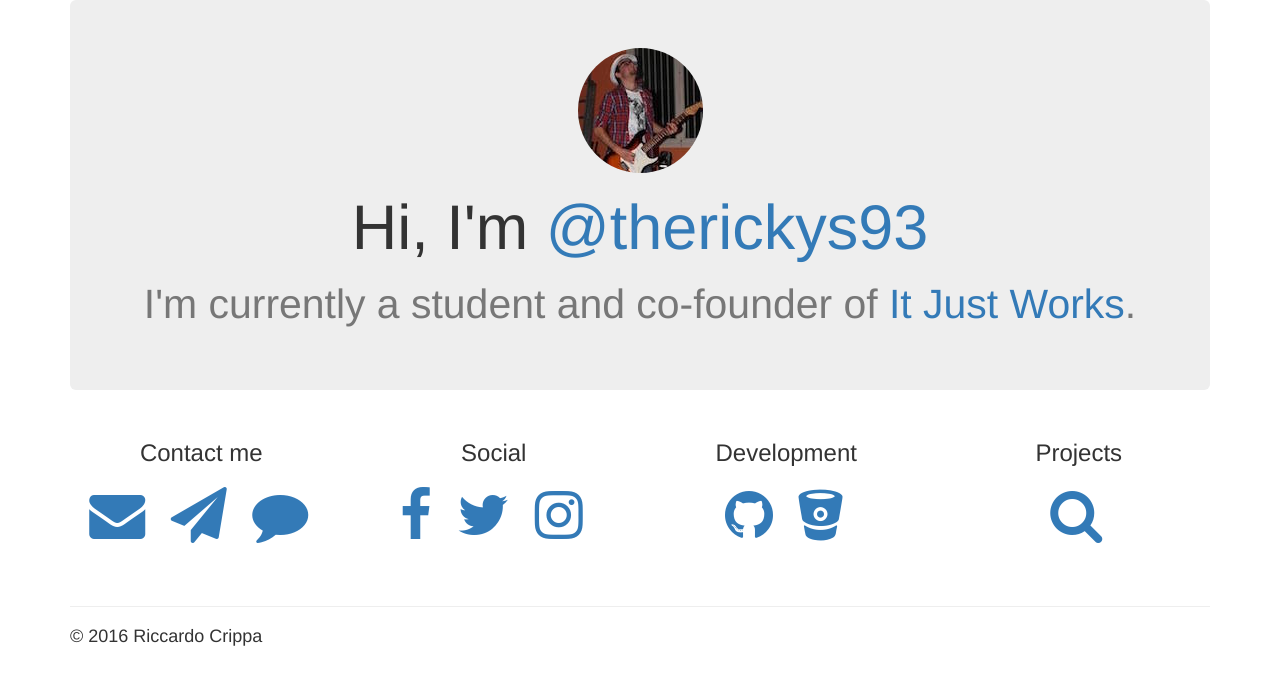
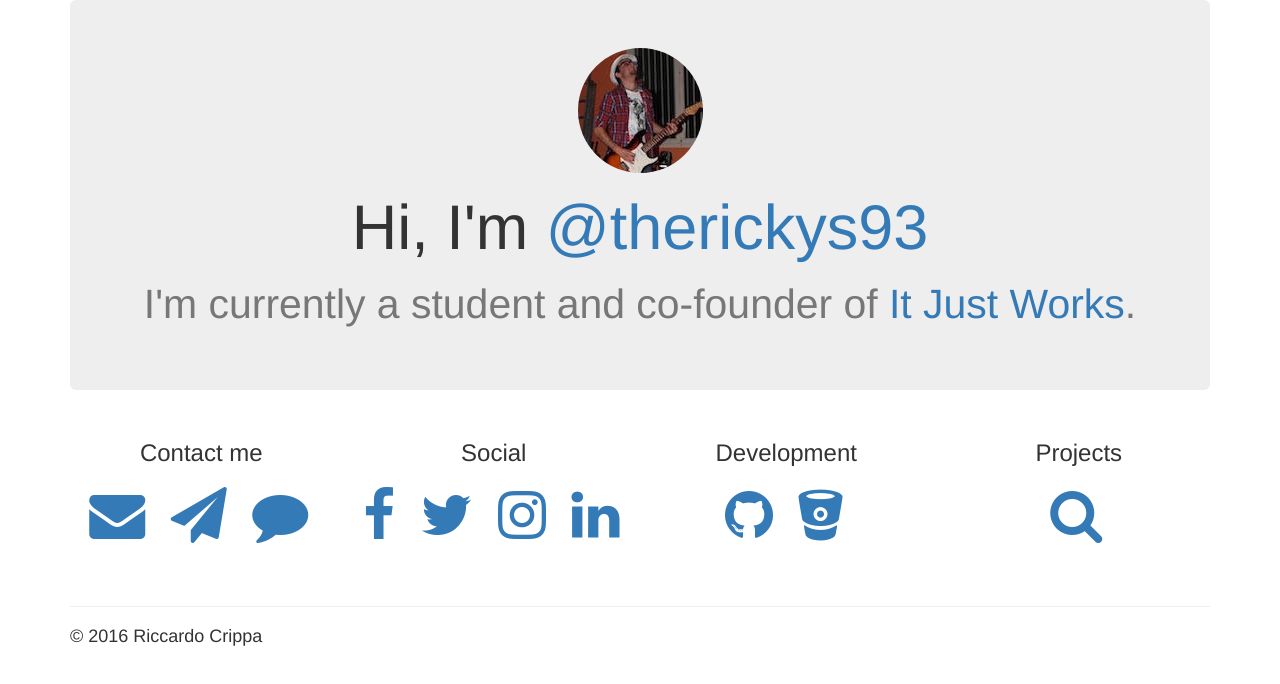
Before and after one commit to therickys93/therickys93.github.io, a website: page index.html in a window 1280 px wide. Drawn offline with Linux system fonts and the light colour scheme; files whose address does not match are found by name.

Commit message:
added linkedin

```diff
--- a/index.html
+++ b/index.html
@@ -50,8 +50,8 @@
                         <li><a href="https://www.facebook.com/therickys93"><i class="fa fa-facebook"></i></a></li>
                         </li>
                         <li><a href="https://twitter.com/therickys93"><i class="fa fa-twitter"></i></a></li>
-                        <li><a href="https://www.instagram.com/therickys93/"><i class="fa fa-instagram"></i></a>
-                        </li>
+                        <li><a href="https://www.instagram.com/therickys93/"><i class="fa fa-instagram"></i></a></li>
+                        <li><a href="https://www.linkedin.com/in/therickys93"><i class="fa fa-linkedin"></i></a></li>
                     </ul>
                 </div>
                 <div class="col-md-3">
```
